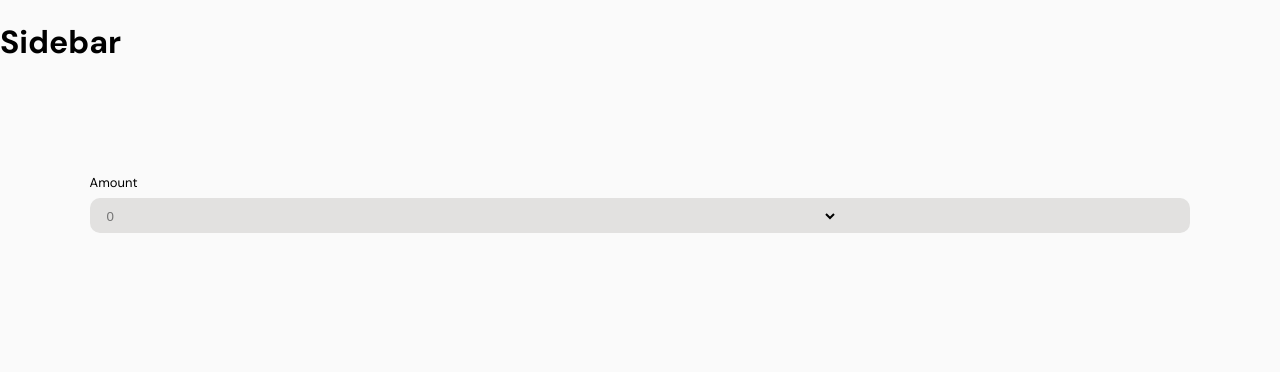
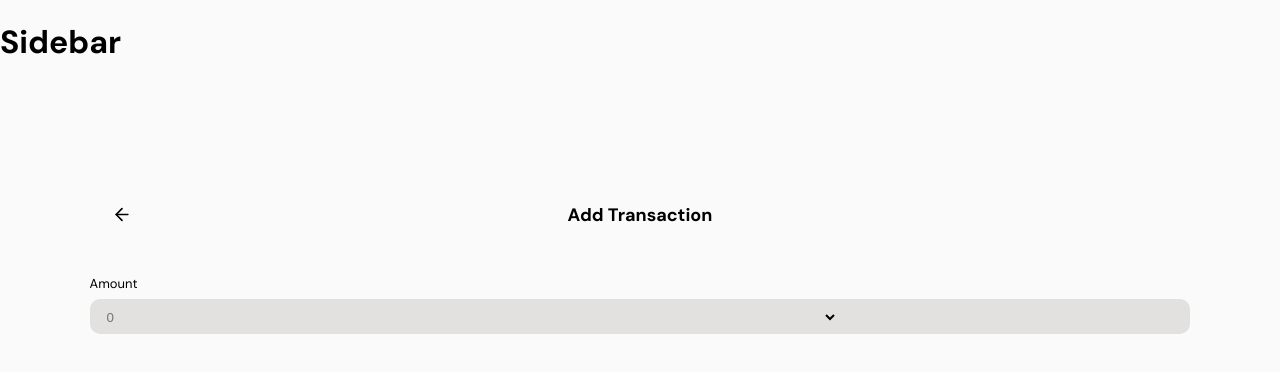
Before and after one commit to mirelalexy/blossom, a React (Vite) app in the folder frontend/: page /add-transaction in a window 1280 px wide. Shown: the top 372 px of the page. Built offline with nearby package versions, Linux system fonts and the light colour scheme.

Commit message:
feat(add transaction): add page header

```diff
--- a/frontend/src/pages/AddTransaction.jsx
+++ b/frontend/src/pages/AddTransaction.jsx
@@ -34,6 +34,8 @@ function AddTransaction() {
     return (
         <div className="add-transaction-layout">
             <div className="add-transaction-content">
+                <PageHeader title="Add Transaction"></PageHeader>
+
                 <form className="add-transaction-form">
                     {/* Amount and Currency */}
                     <div className="amount-input">
```
